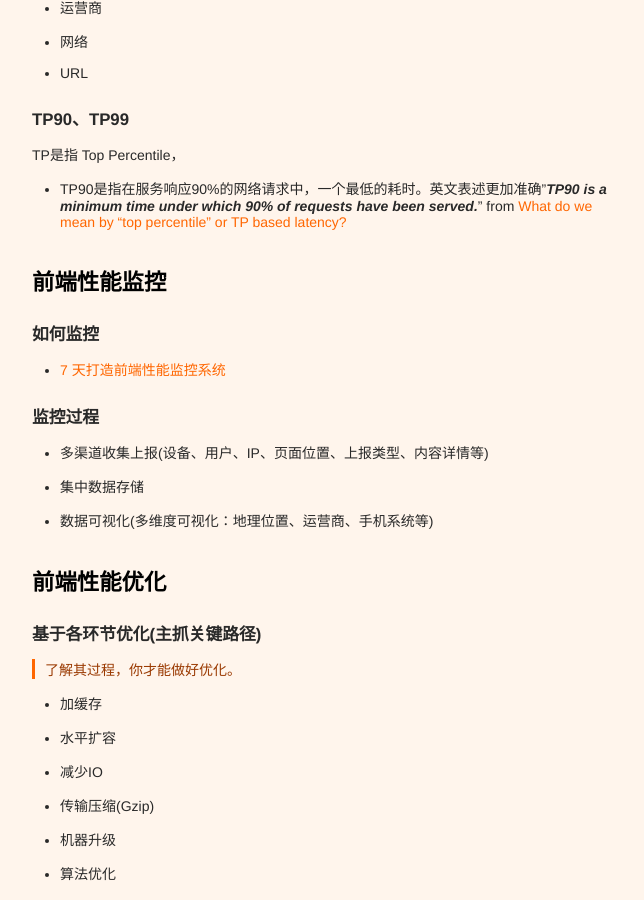
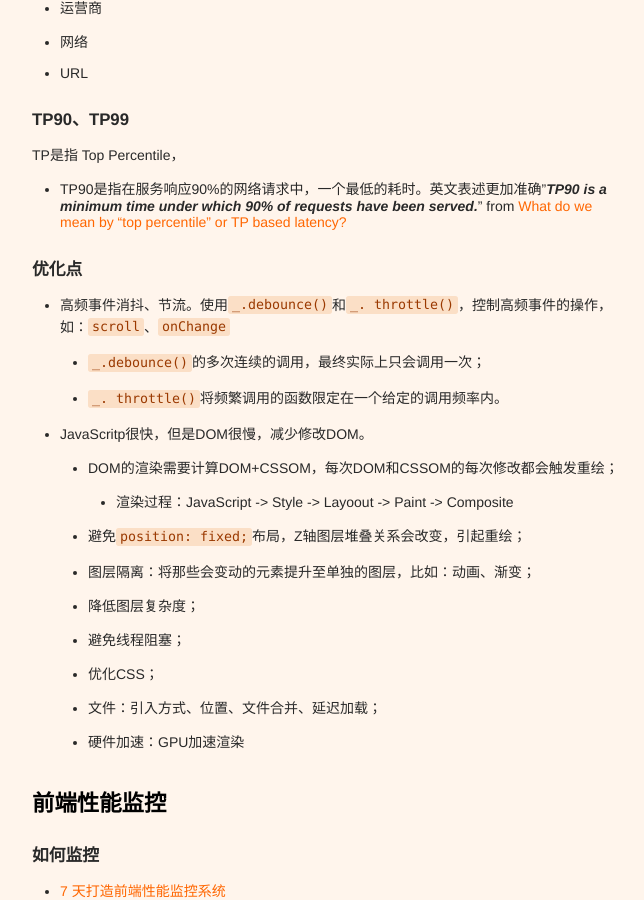
Before and after one commit to xianyuxmu/xianyuxmu.github.io, a Jekyll site: the page built from _posts/2017-10-09-frontend-performance.md, in a window 1280 px wide and 900 px high, scrolled down 929 px. Shown: the whole window, without its empty margins (314-958 px from the left). Built offline with Jekyll 4.4.1, drawn with Linux system fonts in a browser that asks for light colours; comment, search, counter and statistics services are not loaded.

Commit message:
update new contents

```diff
--- a/_posts/2017-10-09-frontend-performance.md
+++ b/_posts/2017-10-09-frontend-performance.md
@@ -44,6 +44,22 @@ TP是指 Top Percentile，
 
 - TP90是指在服务响应90%的网络请求中，一个最低的耗时。英文表述更加准确"***TP90 is a minimum time under which 90% of requests have been served.***" from [What do we mean by “top percentile” or TP based latency?](https://stackoverflow.com/questions/17435438/what-do-we-mean-by-top-percentile-or-tp-based-latency)
 
+### 优化点
+
+- 高频事件消抖、节流。使用`_.debounce()`和`_. throttle()`，控制高频事件的操作，如：`scroll`、`onChange`
+	- `_.debounce()`的多次连续的调用，最终实际上只会调用一次；
+	- `_. throttle()`将频繁调用的函数限定在一个给定的调用频率内。
+- JavaScritp很快，但是DOM很慢，减少修改DOM。
+	- DOM的渲染需要计算DOM+CSSOM，每次DOM和CSSOM的每次修改都会触发重绘；
+		- 渲染过程：JavaScript -> Style -> Layoout -> Paint -> Composite
+	- 避免`position: fixed;`布局，Z轴图层堆叠关系会改变，引起重绘；
+	- 图层隔离：将那些会变动的元素提升至单独的图层，比如：动画、渐变；
+	- 降低图层复杂度；
+	- 避免线程阻塞；
+	- 优化CSS；
+	- 文件：引入方式、位置、文件合并、延迟加载；
+	- 硬件加速：GPU加速渲染
+
 ## 前端性能监控
 
 ### 如何监控
```
